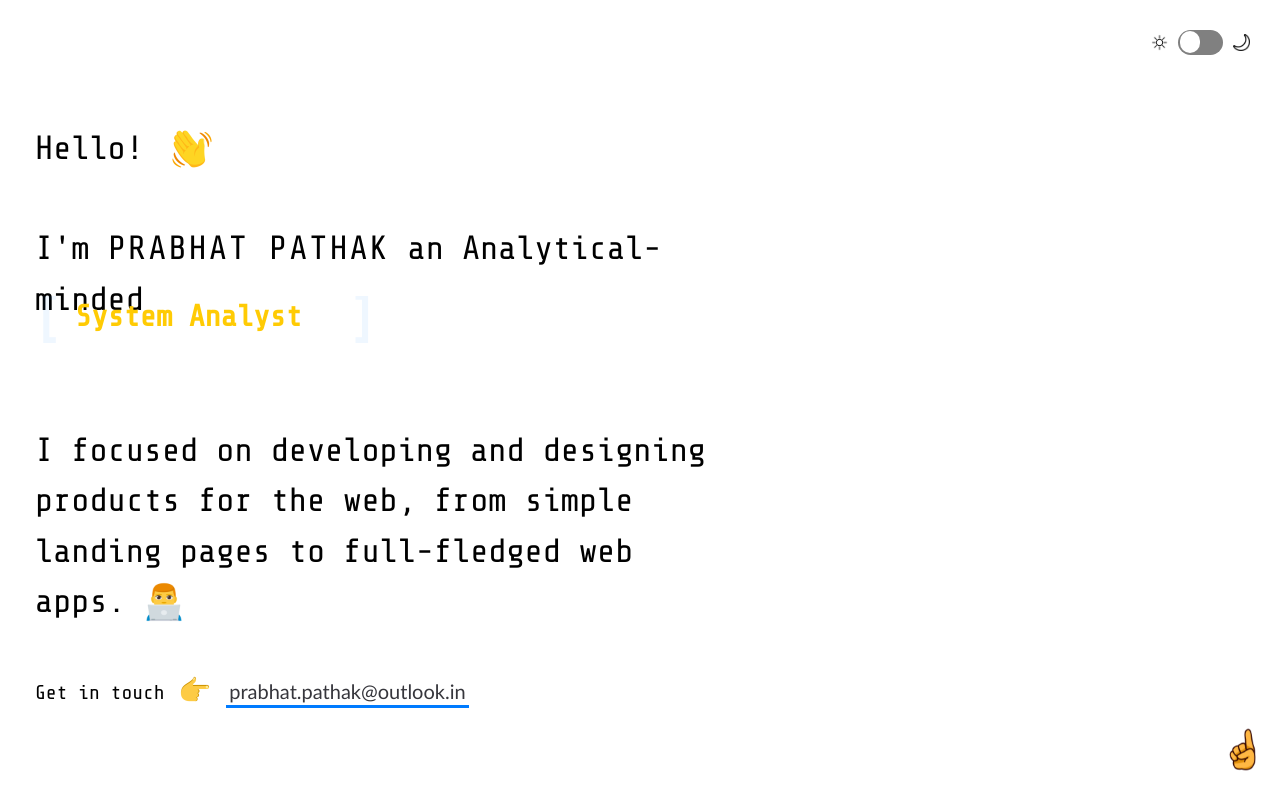
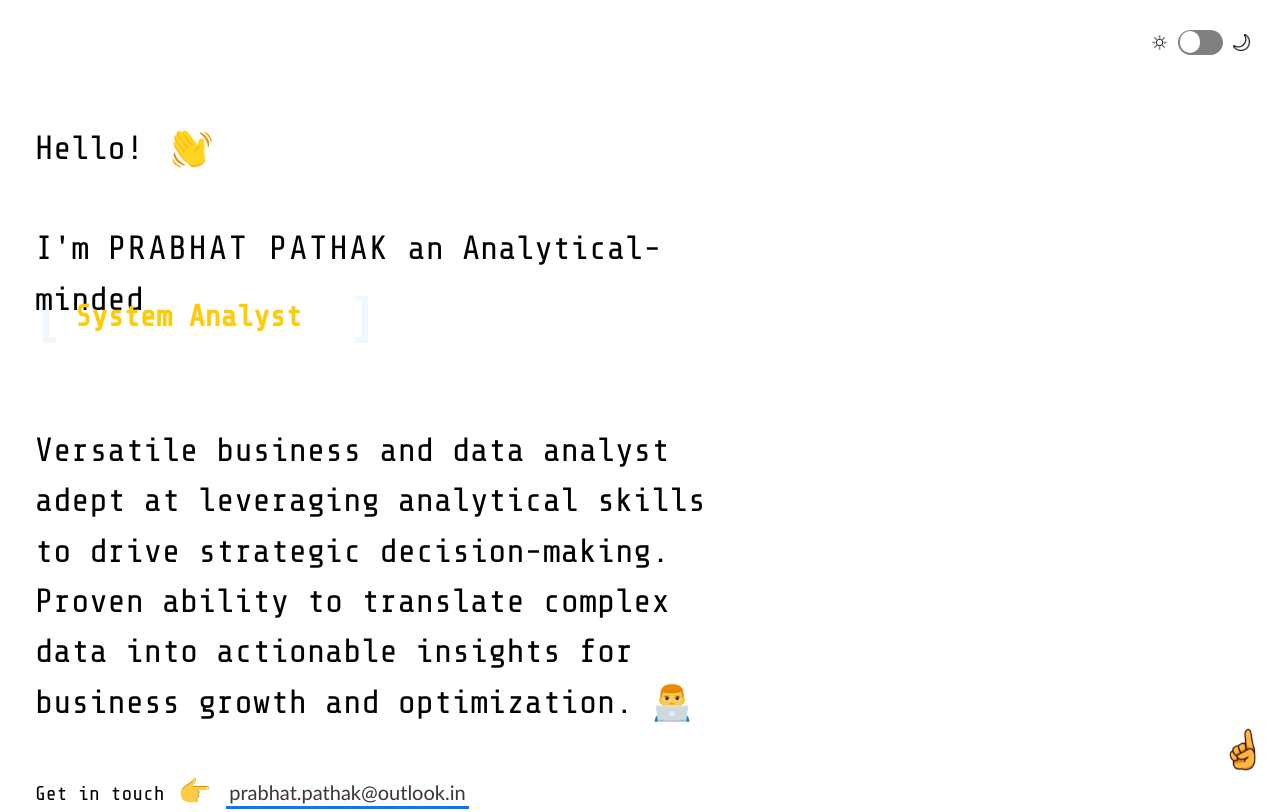
Before and after one commit to PrabhatPathak007/prabhatpathak007.github.io, a plain HTML site: page index.html in a window 1280 px wide. Shown: the top 812 px of the page. Drawn offline with nearby package versions, Linux system fonts and the light colour scheme.

Commit message:
Update index.html

```diff
--- a/index.html
+++ b/index.html
@@ -44,7 +44,7 @@
 					</div><br>
 				</div>
 			</div>
-			<span>I focused on  developing and designing products for the web, from simple landing pages to full-fledged web apps.
+			<span>Versatile business and data analyst adept at leveraging analytical skills to drive strategic decision-making. Proven ability to translate complex data into actionable insights for business growth and optimization.
 			<span id="emojiwavehand" class="emoji technologist"></span>
 		</h2>
 		<h3 class="intro_contact">
```
